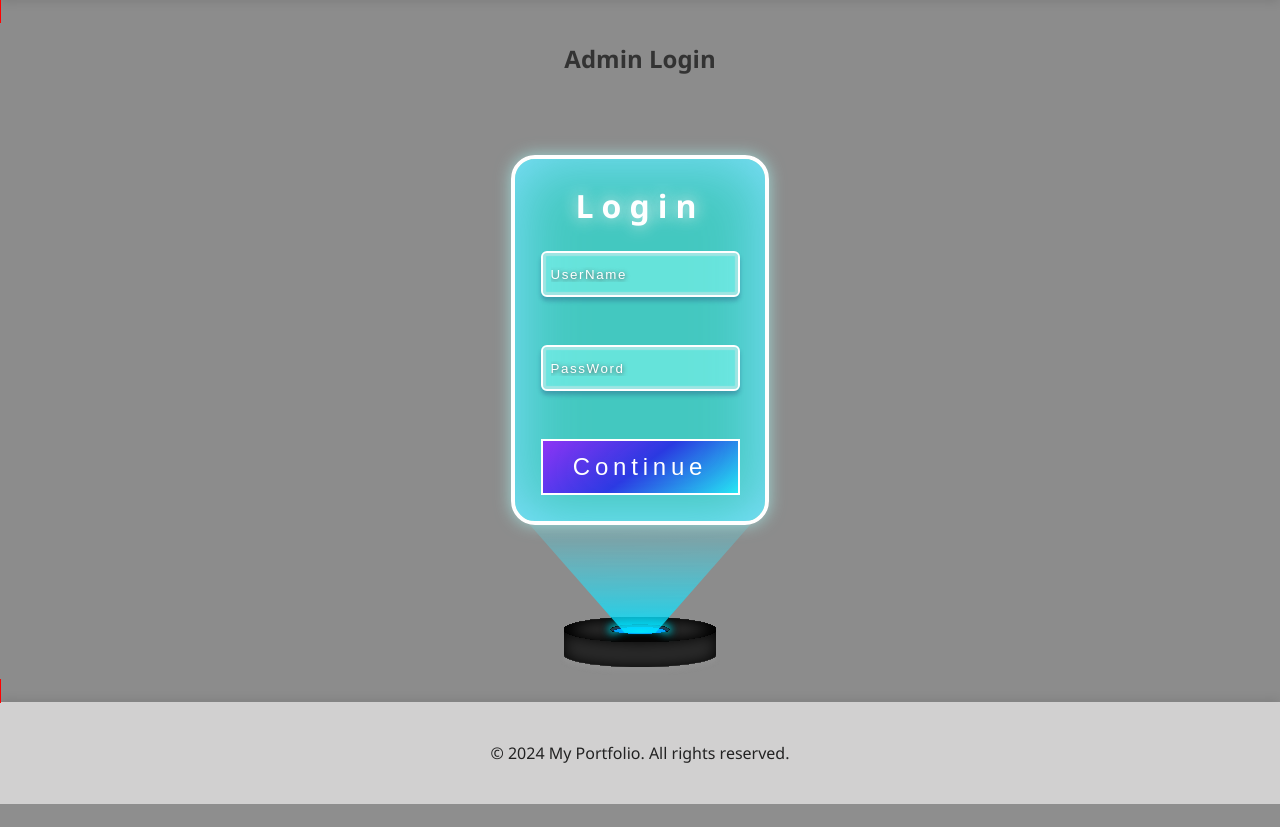
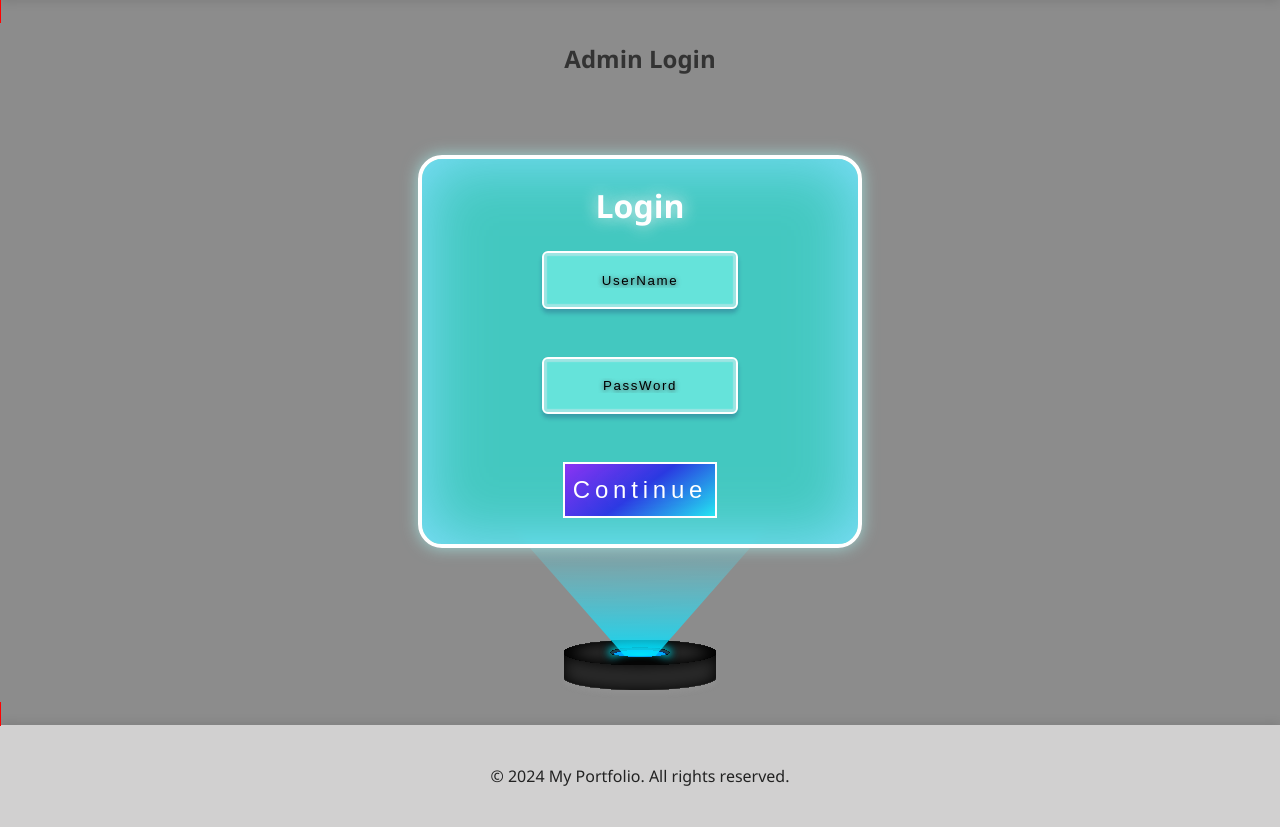
Before and after one commit to Adityaaaaaaaaaaaaaaa/Portfolio, a PHP site: page /pages/login.php in a window 1280 px wide. Shown: the part 70-897 px from the top of the page. Before the commit the page ends 874 px from the top, so only its background shows below. Run offline with PHP 8.4, Linux system fonts and the light colour scheme.

Commit message:
css fix for login page

```diff
--- a/css/login.css
+++ b/css/login.css
@@ -35,21 +35,23 @@
     backdrop-filter: blur(3.5px);
     gap: 1.5em;
     animation: float 2s ease-in-out infinite;
+    min-width: 30%;
+    width: fit-content;
+    align-items: center;
 }
 
-#login-lable {
+#login-text {
     text-align: center;
     color: white;
     font-size: 2rem;
     font-weight: 600;
-    letter-spacing: 8px;
     text-shadow: 0px 0px 16px rgb(243, 243, 243);
 }
 
 .form-content {
     height: 3em;
-    padding: 1px 8px;
-    color: white;
+    padding: .5em;
+    color: rgb(0, 0, 0);
     text-decoration: none;
     letter-spacing: 1px;
     font-weight: bold;
@@ -58,6 +60,7 @@
     background: rgba(139, 255, 247, 0.486);
     box-shadow: 0px 0px 1px 3px #9ee5e3 inset, 0px 4px 4px 0px #181a6040;
     text-shadow: 0px 1px 4px rgb(243, 243, 243);
+    text-align: center;
 }
 
 .form-content:focus-visible {
@@ -73,7 +76,7 @@
 
 ::placeholder {
     font-weight: 300;
-    color: white;
+    color: rgb(0, 0, 0);
     letter-spacing: 0.1rem;
     text-shadow: 0px 1px 5px rgb(66, 66, 66);
 }
@@ -81,7 +84,7 @@
 .form button {
     cursor: pointer;
     height: 3.5rem;
-    padding: 0%;
+    padding: 2%;
     color: white;
     font-size: 1.5em;
     letter-spacing: 0.3rem;
--- a/pages/login.php
+++ b/pages/login.php
@@ -15,6 +15,10 @@
             $('#username').on('input', function() {
                 var username = $('#username').val();
 
+                // Clear error if input is empty
+                if (username === '') {
+                    $('#username-error').html(''); // Clear error message
+                } else {
                     $.ajax({
                         url: '../php/logic/login_ajax_input.php', // PHP file to handle username validation
                         method: 'POST',
@@ -33,11 +37,16 @@
                             }
                         }
                     });
+                }
             });
 
             $('#password').on('input', function() {
                 var password = $('#password').val();
 
+                // Clear error if input is empty
+                if (password === '') {
+                    $('#password-error').html(''); // Clear error message
+                } else {
                     $.ajax({
                         url: '../php/logic/login_ajax_input.php', // PHP file to handle password validation
                         method: 'POST',
@@ -56,6 +65,7 @@
                             }
                         }
                     });
+                }
             });
         });
     </script>
@@ -68,7 +78,7 @@
         <h2>Admin Login</h2>
         <div id="Container">
             <form class="form" action="../php/logic/login_validation.php" method="POST">
-                <div id="login-lable">Login</div>
+                <div id="login-text">Login</div>
                 <input class="form-content" type="text" name="username" id="username" placeholder="UserName" />
                 <div id="username-error" class="error-message"></div> <!-- Error message display -->
                 <input class="form-content" type="password" name="password" id="password" placeholder="PassWord" />
```
Lines whose indentation alone changed are shown as unchanged.
